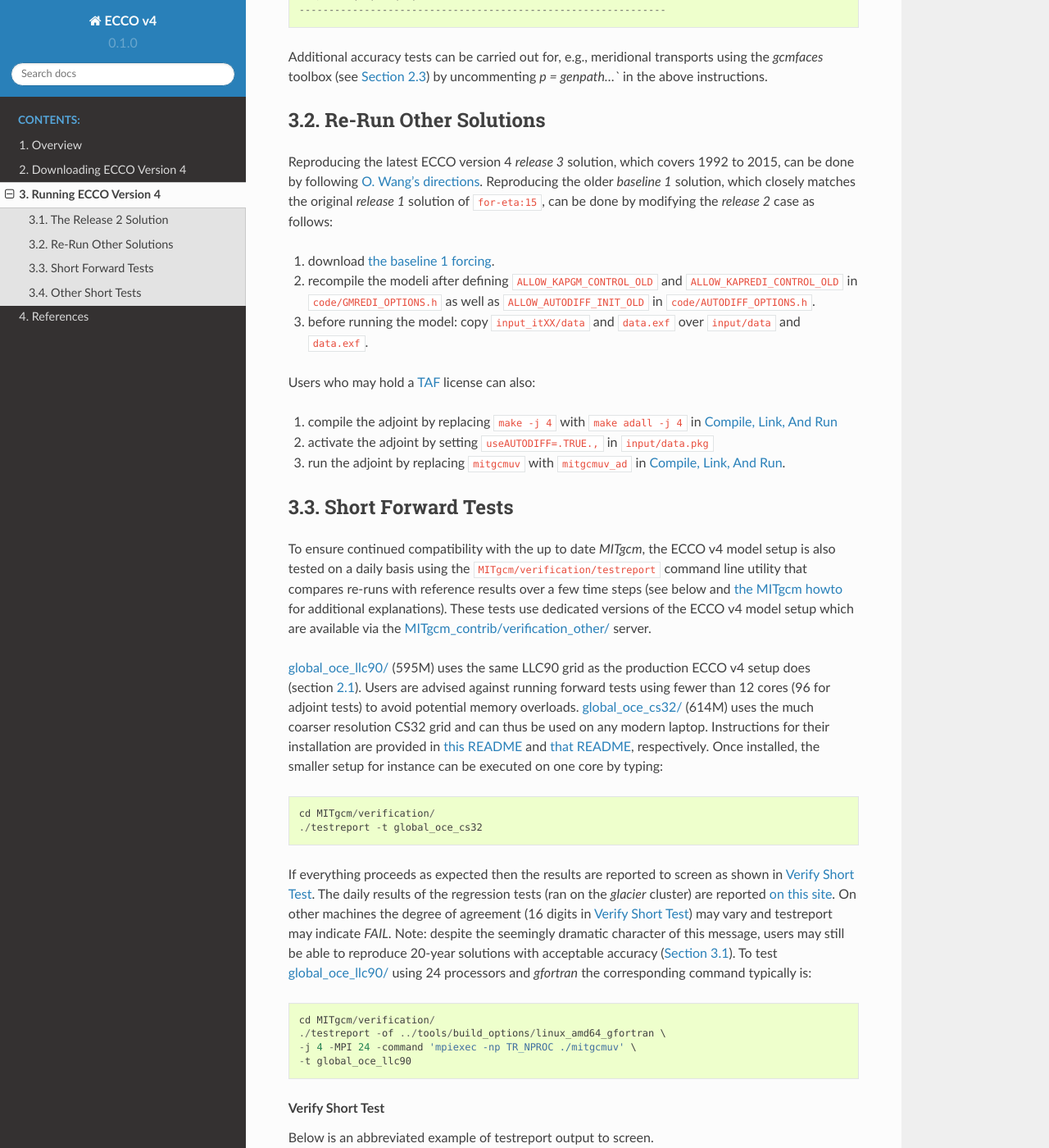
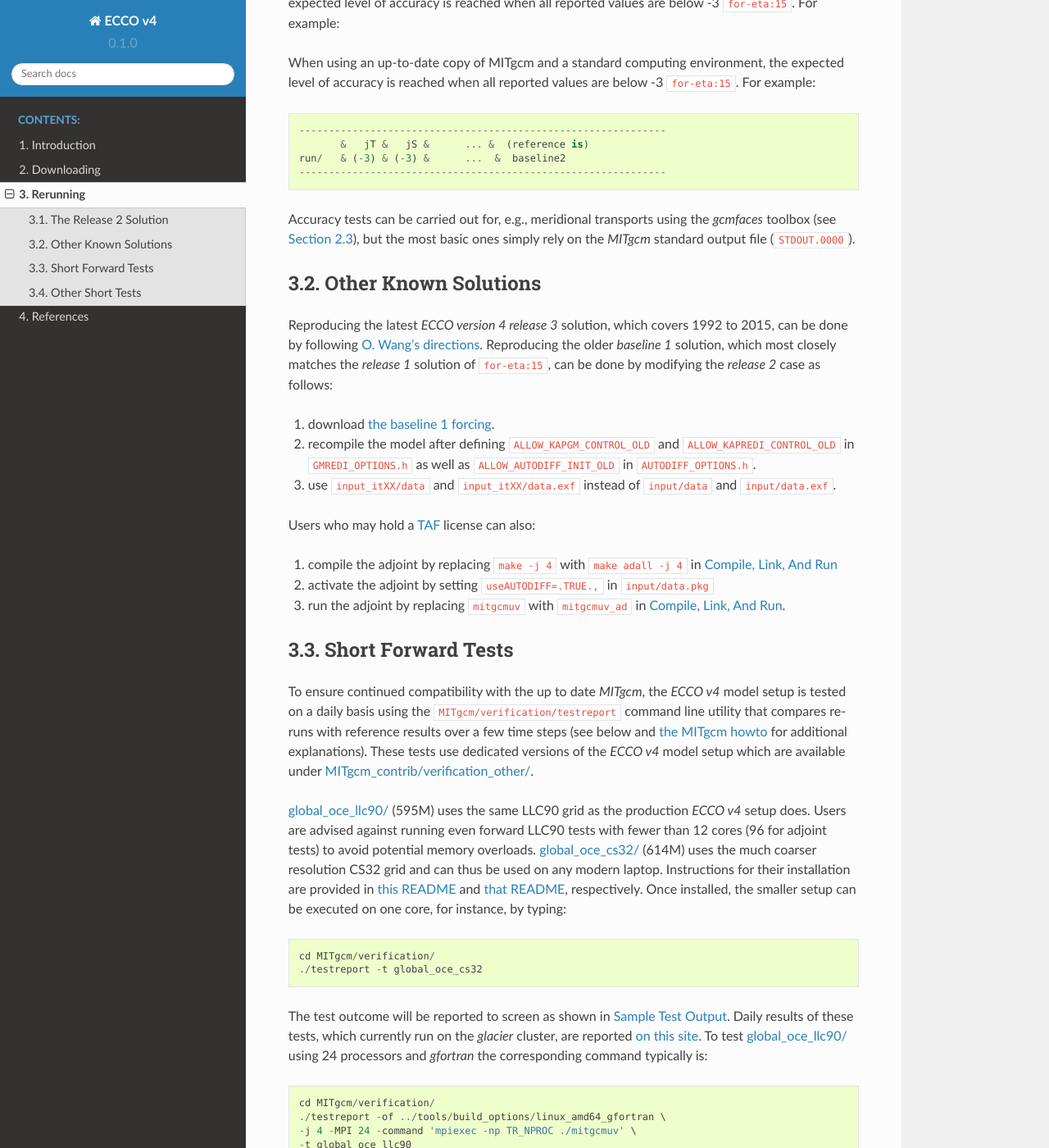
Before and after one commit to gaelforget/ECCOv4, a Sphinx documentation site: the page built from docs/runs.rst, in a window 1280 px wide and 1400 px high, scrolled down 1702 px. Shown: the whole window at 82% size. Built offline with Sphinx 7.4.7 and the Read the Docs theme 2.0.0, drawn with Linux system fonts in a browser that asks for light colours; cross-references to code outside the pages are shown as plain code; some of the changed text lies outside the part shown.

Commit message:
revised sphinx documentation (#9)
* Clean-up the tools section and add reference to I. Fenty's python tutorial.
* Move sections 2.1 and 2.2 to separate rst files
* move the directory tree depiction to a separate file (eccov4r2_dirtree.rst) which is
  now included inside of downloads.rst (rather than runs.rst) after eccov4r2_setup.rst
* revise eccov4r2_setup.rst (download instructions) and the beginning of runs.rst
* mostly cosmetic edits to downloads.rst and the beginning of runs.rst
* revise "Re-Run Other Solutions" and add release 3 at the top
* revise opening pargraphs and section titles
* general clean up of sphinx documentation

```diff
--- a/docs/eccov4r2_dirtree.rst
+++ b/docs/eccov4r2_dirtree.rst
@@ -15,3 +15,7 @@
          results_itXX/         (reference results)
          forcing_baseline2/    (user installed)
          inputs_baseline2/     (user installed)
+
+.. note::
+
+   Some subdirectories are omitted in this depiction.
--- a/docs/eccov4r2_output.rst
+++ b/docs/eccov4r2_output.rst
@@ -8,4 +7,4 @@
     wget --recursive ftp://mit.ecco-group.org/ecco_for_las/version_4/release2/nctiles_climatology
     wget --recursive ftp://mit.ecco-group.org/ecco_for_las/version_4/release2/nctiles_monthly
 
-and similarly for the other directories. The ``nctiles_`` directory prefix indicates that contents are provided on the native LLC90 grid in the nctiles format :cite:`for-eta:15` which can be read in `Matlab` using the `gcmfaces` toolbox (see :numref:`download-analysis`). Alternatively users can download interpolated fields, on a :math:`1/2\times1/2^\circ` grid in the netcdf format, from the ``interp_*`` directories. The ``input_*`` directories contain binary and netcdf input files that can be read by `MITgcm` (:numref:`download-setup` and :numref:`eccov4-baseline`). The ``profiles/`` directory (`see ftp server <ftp://mit.ecco-group.org/ecco_for_las/version_4/release2/profiles/>`_) additionally contains the MITprof collections of collocated in situ and state estimate profiles in `netcdf` format :cite:`for-eta:15`.
+and similarly for the other directories. The ``nctiles_`` directory prefix indicates that contents are provided on the native LLC90 grid in the nctiles format :cite:`for-eta:15` which can be read in `Matlab` using the `gcmfaces` toolbox (see :numref:`download-analysis`). Alternatively users can download interpolated fields, on a :math:`1/2\times1/2^\circ` grid in the netcdf format, from the ``interp_*`` directories. The ``input_*`` directories contain binary and netcdf input files that can be read by `MITgcm` (:numref:`eccov4-baseline`). The ``profiles/`` directory additionally contains the MITprof, netcdf collections of collocated in situ and state estimate profiles :cite:`for-eta:15`.
--- a/docs/eccov4r2_setup.rst
+++ b/docs/eccov4r2_setup.rst
@@ -4,12 +4,11 @@
 ::
 
     git clone https://github.com/MITgcm/MITgcm
+    git clone https://github.com/gaelforget/ECCO_v4_r2
     mkdir MITgcm/mysetups
     mv ECCO_v4_r2 MITgcm/mysetups/.
-    cd MITgcm/mysetups
-    git clone https://github.com/gaelforget/ECCO_v4_r2
 
-Re-running ECCO v4 r2 additionally requires downloading surface forcing input (96G of 6-hourly fields in ECCO v4 r2), initial condition, grid, etc. input (610M), and observational input (25G) either from the `Harvard Dataverse <https://dataverse.harvard.edu/dataverse/ECCOv4r2inputs>`__ permanent archive or from the `ECCO ftp server <ftp://mit.ecco-group.org/ecco_for_las/version_4/release2/>`__ as follows:
+Re-running `ECCO v4 r2` additionally requires downloading surface forcing input (96G of 6-hourly fields in `ECCO v4 r2`), initial condition, grid, etc. input (610M), and observational input (25G) either from the `Harvard Dataverse <https://dataverse.harvard.edu/dataverse/ECCOv4r2inputs>`__ permanent archive or directly from the `ECCO ftp server <ftp://mit.ecco-group.org/ecco_for_las/version_4/release2/>`__ as follows:
 
 ::
 
--- a/docs/index.rst
+++ b/docs/index.rst
@@ -6,14 +6,14 @@
 Welcome to ECCO version 4's documentation!
 ==========================================
 
-Here, you will learn about simple methods that allow you to download, analyze, rerun, or modify ECCO and MITgcm solutions. Estimating the Circulation and Climate of the Ocean, version 4, release 2 (`ECCO v4 r2`) is used as a representative example before documenting newer solutions and additional resources associated with the MIT general circulation model (`MITgcm`).
+Here, you will learn about simple methods that are available to download, analyze, rerun, or modify `ECCO version 4` and `MITgcm` solutions. In the :ref:`downloads` and :ref:`runs` section, the `ECCO v4 r2` solution is taken as an example before reviewing other solutions and additional resources. For an overview of the `ECCO version 4` framework, please refer to :cite:`for-eta:15`.
 
 .. toctree::
    :maxdepth: 3
    :caption: Contents:
    :numbered: 4
 
-   overview.rst
+   introduction.rst
    downloads.rst
    runs.rst
    biblirefs.rst
--- a/docs/runs.rst
+++ b/docs/runs.rst
@@ -1,25 +1,25 @@
 
 .. _runs:
 
-Running ECCO Version 4
-**********************
+Rerunning
+*********
 
-This section first explains how the ECCO version 4 setup can be used to re-run the ECCO v4 r2 solution for 1992–2011 (:numref:`eccov4-baseline`). Other state estimate solutions (:numref:`eccov4-other`), short regression tests (:numref:`testreport`), and optimization tests (:numref:`optim`) are discussed afterwards.
+This section first explains how the `MITgcm` can be used to re-run the `ECCO v4 r2` solution over the 1992–2011 period (:numref:`eccov4-baseline`). Other state estimate solutions (:numref:`eccov4-other`), short regression tests (:numref:`testreport`), and optimization tests (:numref:`optim`) are discussed afterwards.
 
 .. _computers:
 
 .. rubric:: Required Computational Environment
 
-Running the model on a linux clusters requires `gcc` and `gfortran` (or alternative compilers), `mpi` libraries (for parallel computation), and `netcdf` libraries (e.g., for the `profiles` package) as explained in the `MITgcm documentations <http://mitgcm.org/public/docs.html>`__. The 20-year ECCO v4 r2 model run typically takes between 6 to 12 hours when using 96 cores and modern on-premise clusters.
+Running the model on a linux cluster requires `gcc` and `gfortran` (or alternative compilers), `mpi` libraries (for parallel computation), and `netcdf` libraries (e.g., for the `profiles` package) as explained in the `MITgcm documentations <http://mitgcm.org/public/docs.html>`__. In `ECCO v4 r2`, the 20-year model run typically takes between 6 to 12 hours when using 96 cores and modern on-premise clusters.
 
-Users who may lack on-premise resources or IT support can use `the included cloud computing recipe <https://github.com/gaelforget/ECCO_v4_r2/tree/master/example_scripts/>`__ to leverage `Amazon Web Services`'s ``cfncluster`` technology. This recipe sets up a complete computational environment in the `AWS` cloud (hardware, software, model, and inputs). When this recipe was tested in January 2017, the 20 year ECCO v4 r2 model run completed within 36h using 96 vCPUs and `AWS spot instances` for a cost of about 40$.
+Users who may lack on-premise computational resources or IT support can use `the included cloud computing recipe <https://github.com/gaelforget/ECCO_v4_r2/tree/master/example_scripts/>`__ to leverage `Amazon Web Services`'s ``cfncluster`` technology. This recipe sets up a complete computational environment in the `AWS` cloud (hardware, software, model, and inputs). When this recipe was tested in January 2017, the 20-year `ECCO v4 r2` model run took under 36h using 96 vCPUs and `AWS spot instances` for a cost of about 40$.
 
 .. _eccov4-baseline:
 
 The Release 2 Solution
 ----------------------
 
-This section assumes that `MITgcm`, the ECCO v4 setup, and model inputs have been installed according to the :ref:`mitgcmdirs` (see :numref:`download-setup`). Users can then :ref:`baseline` the model to reproduce ECCO v4 r2, and :ref:`testreportecco` once the model run has completed.
+This section assumes that `MITgcm`, the `ECCO v4` setup, and model inputs have been installed according to the :ref:`mitgcmdirs` (see :numref:`download-setup`). Users can then :ref:`baseline` the model to reproduce `ECCO v4 r2`, and :ref:`testreportecco` once the model run has completed.
 
 .. _baseline:
 
@@ -46,24 +46,26 @@
     #3) run model
     mpiexec -np 96 ./mitgcmuv
 
-Other compiler options, besides ``linux_amd64_gfortran``, are provided by the `MITgcm` development team in ``MITgcm/tools/build_options/`` for cases when `gfortran` is not available. The number of cores is 96 by default as seen in :ref:`baseline`. It can be reduced to 24 simply by copying ``code/SIZE.h_24cores`` over ``code/SIZE.h`` before compiling the model and then running it with ``-np 24`` rather than ``-np 96`` in :ref:`baseline`. It can alternatively be increased to 192 cores to speed up the model run or reduce memory requirements.
+.. note::
+
+   On most clusters, users would call ``mpiexec`` (or ``mpirun``) via a queuing system rather than directly from the command line. `The cloud computing recipe <https://github.com/gaelforget/ECCO_v4_r2/tree/master/example_scripts/>`__ provides an example.
+
+Other compiler options, besides ``linux_amd64_gfortran``, are provided by the `MITgcm` development team in ``MITgcm/tools/build_options/`` for cases when `gfortran` is not available. The number of cores is 96 by default as seen in :ref:`baseline`. It can be reduced to, e.g., 24 simply by copying ``code/SIZE.h_24cores`` over ``code/SIZE.h`` before compiling the model and then running `MITgcm` with ``-np 24`` rather than ``-np 96`` in :ref:`baseline`. It can alternatively be increased to, e.g., 192 cores to speed up the model run or reduce memory requirements. In this case one needs to use ``code/SIZE.h_192cores`` at compile-time and ``input/data.exch2_192cores`` at run-time.
 
 .. _testreportecco:
 
 .. rubric:: Verify Results Accuracy
 
-``testreport_ecco.m`` provides a means to evaluate the accuracy of a solution re-run :cite:`for-eta:15`. To this end, open Matlab or Octave and proceed as follows:
+``testreport_ecco.m`` provides means to evaluate the accuracy of solution re-runs :cite:`for-eta:15`. To use it, open Matlab or Octave and proceed as follows:
 
 ::
 
+    cd MITgcm/mysetups/ECCO_v4_r2;
+    p = genpath('gcmfaces/'); addpath(p); %this can be commented out if needed
+    addpath results_itXX; %This adds necessary .m and .mat files to path
+    mytest=testreport_ecco('run/'); %This compute tests and display results
 
-    cd MITgcm/mysetups/ECCO_v4_r2
-    matlab -nodesktop -nodisplay
-
-    %p = genpath('gcmfaces/'); addpath(p);
-
-    addpath results_itXX;%add necessary .m and .mat files to path
-    mytest=testreport_ecco('run/');%compute tests and display results
+When using an up-to-date copy of `MITgcm` and a standard computational environment, the expected level of accuracy is reached when all reported values are below -3 :cite:`for-eta:15`. For example:
 
 When using an up-to-date copy of MITgcm and a standard computing environment, the expected level of accuracy is reached when all reported values are below -3 :cite:`for-eta:15`. For example:
 
@@ -74,20 +76,20 @@
     run/   & (-3) & (-3) &      ...  &  baseline2
     --------------------------------------------------------------
 
-Additional accuracy tests can be carried out for, e.g., meridional transports using the `gcmfaces` toolbox (see :numref:`download-analysis`) by uncommenting `p = genpath...`` in the above instructions.
+Accuracy tests can be carried out for, e.g., meridional transports using the `gcmfaces` toolbox (see :numref:`download-analysis`), but the most basic ones simply rely on the `MITgcm` standard output file (``STDOUT.0000``).
 
 .. _eccov4-other:
 
-Re-Run Other Solutions
-----------------------
+Other Known Solutions
+---------------------
 
-Reproducing the latest ECCO version 4 `release 3` solution, which covers 1992 to 2015, can be done by following `O. Wang's directions <ftp://ecco.jpl.nasa.gov/Version4/Release3/doc/ECCOv4r3_reproduction.pdf>`__. Reproducing the older `baseline 1` solution, which closely matches the original `release 1` solution of :cite:`for-eta:15`, can be done by modifying the `release 2` case as follows:
+Reproducing the latest `ECCO version 4 release 3` solution, which covers 1992 to 2015, can be done by following `O. Wang's directions <ftp://ecco.jpl.nasa.gov/Version4/Release3/doc/ECCOv4r3_reproduction.pdf>`__. Reproducing the older `baseline 1` solution, which most closely matches the `release 1` solution of :cite:`for-eta:15`, can be done by modifying the `release 2` case as follows:
 
 1. download `the baseline 1 forcing <ftp://mit.ecco-group.org/ecco_for_las/version_4/release1/forcing_baseline1/>`__.
 
-2. recompile the modeli after defining ``ALLOW_KAPGM_CONTROL_OLD`` and ``ALLOW_KAPREDI_CONTROL_OLD`` in ``code/GMREDI_OPTIONS.h`` as well as ``ALLOW_AUTODIFF_INIT_OLD`` in ``code/AUTODIFF_OPTIONS.h``.
+2. recompile the model after defining ``ALLOW_KAPGM_CONTROL_OLD`` and ``ALLOW_KAPREDI_CONTROL_OLD`` in ``GMREDI_OPTIONS.h`` as well as ``ALLOW_AUTODIFF_INIT_OLD`` in ``AUTODIFF_OPTIONS.h``.
 
-3. before running the model: copy ``input_itXX/data`` and ``data.exf`` over ``input/data`` and ``data.exf``.
+3. use ``input_itXX/data`` and ``input_itXX/data.exf`` instead of ``input/data`` and ``input/data.exf``.
 
 Users who may hold a `TAF <http://www.fastopt.de/>`__ license can also:
 
@@ -97,22 +99,21 @@
 
 3. run the adjoint by replacing ``mitgcmuv`` with ``mitgcmuv_ad`` in :ref:`baseline`.
 
-
 .. _testreport:
 
 Short Forward Tests
 -------------------
 
-To ensure continued compatibility with the up to date `MITgcm`, the ECCO v4 model setup is also tested on a daily basis using the ``MITgcm/verification/testreport`` command line utility that compares re-runs with reference results over a few time steps (see below and `the MITgcm howto <http://mitgcm.org/public/docs.html>`__ for additional explanations). These tests use dedicated versions of the ECCO v4 model setup which are available via the `MITgcm_contrib/verification_other/ <http://mitgcm.org/viewvc/MITgcm/MITgcm_contrib/verification_other/>`__ server.
+To ensure continued compatibility with the up to date `MITgcm`, the `ECCO v4` model setup is tested on a daily basis using the ``MITgcm/verification/testreport`` command line utility that compares re-runs with reference results over a few time steps (see below and `the MITgcm howto <http://mitgcm.org/public/docs.html>`__ for additional explanations). These tests use dedicated versions of the `ECCO v4` model setup which are available under `MITgcm_contrib/verification_other/ <http://mitgcm.org/viewvc/MITgcm/MITgcm_contrib/verification_other/>`__.
 
-`global_oce_llc90/ <http://mitgcm.org/viewvc/MITgcm/MITgcm_contrib/verification_other/global_oce_llc90/>`__ (595M) uses the same LLC90 grid as the production ECCO v4 setup does (section `2.1 <#eccov4-baseline>`__). Users are advised against running forward tests using fewer than 12 cores (96 for adjoint tests) to avoid potential memory overloads. `global_oce_cs32/ <http://mitgcm.org/viewvc/MITgcm/MITgcm_contrib/verification_other/global_oce_cs32/>`__ (614M) uses the much coarser resolution CS32 grid and can thus be used on any modern laptop. Instructions for their installation are provided in `this README <http://mitgcm.org/viewvc/*checkout*/MITgcm/MITgcm_contrib/verification_other/global_oce_llc90/README>`__ and `that README <http://mitgcm.org/viewvc/*checkout*/MITgcm/MITgcm_contrib/verification_other/global_oce_cs32/README>`__, respectively. Once installed, the smaller setup for instance can be executed on one core by typing:
+`global_oce_llc90/ <http://mitgcm.org/viewvc/MITgcm/MITgcm_contrib/verification_other/global_oce_llc90/>`__ (595M) uses the same LLC90 grid as the production `ECCO v4` setup does. Users are advised against running even forward LLC90 tests with fewer than 12 cores (96 for adjoint tests) to avoid potential memory overloads. `global_oce_cs32/ <http://mitgcm.org/viewvc/MITgcm/MITgcm_contrib/verification_other/global_oce_cs32/>`__ (614M) uses the much coarser resolution CS32 grid and can thus be used on any modern laptop. Instructions for their installation are provided in `this README <http://mitgcm.org/viewvc/*checkout*/MITgcm/MITgcm_contrib/verification_other/global_oce_llc90/README>`__ and `that README <http://mitgcm.org/viewvc/*checkout*/MITgcm/MITgcm_contrib/verification_other/global_oce_cs32/README>`__, respectively. Once installed, the smaller setup can be executed on one core, for instance, by typing:
 
 ::
 
     cd MITgcm/verification/
     ./testreport -t global_oce_cs32
 
-If everything proceeds as expected then the results are reported to screen as shown in :ref:`report`. The daily results of the regression tests (ran on the `glacier` cluster) are reported `on this site <http://mitgcm.org/public/testing.html>`__. On other machines the degree of agreement (16 digits in :ref:`report`) may vary and testreport may indicate `FAIL`. Note: despite the seemingly dramatic character of this message, users may still be able to reproduce 20-year solutions with acceptable accuracy (:numref:`eccov4-baseline`). To test `global_oce_llc90/ <http://mitgcm.org/viewvc/MITgcm/MITgcm_contrib/verification_other/global_oce_llc90/>`__ using 24 processors and `gfortran` the corresponding command typically is:
+The test outcome will be reported to screen as shown in :ref:`report`. Daily results of these tests, which currently run on the `glacier` cluster, are reported `on this site <http://mitgcm.org/public/testing.html>`__. To test `global_oce_llc90/ <http://mitgcm.org/viewvc/MITgcm/MITgcm_contrib/verification_other/global_oce_llc90/>`__ using 24 processors and `gfortran` the corresponding command typically is:
 
 ::
 
@@ -123,7 +124,7 @@
 
 .. _report:
 
-.. rubric:: Verify Short Test
+.. rubric:: Sample Test Output
 
 Below is an abbreviated example of testreport output to screen.
 
@@ -137,12 +138,16 @@
 
     Y Y Y Y>14<16 16 16 16 16 16 16 16  pass  global_oce_cs32
 
+.. note::
+
+   The degree of agreement (16 digits in :ref:`report`) may vary from computer to computer, and ``testreport`` may even indicate `FAIL`, but this does not mean that users won't be able to reproduce 20-year solutions with acceptable accuracy in :numref:`eccov4-baseline`.
+
 .. _optim:
 
 Other Short Tests
 -----------------
 
-Running the adjoint tests associated with :numref:`testreport` requires: (1) a `TAF <http://www.fastopt.de/>`__ license; (2) to soft link ``code/`` as ``code_ad/`` in `global_oce_cs32/ <http://mitgcm.org/viewvc/MITgcm/MITgcm_contrib/verification_other/global_oce_cs32/>`__ and `global_oce_llc90/ <http://mitgcm.org/viewvc/MITgcm/MITgcm_contrib/verification_other/global_oce_llc90/>`__. Users that hold a TAF license can then further proceed with the iterative optimization test case in `global_oce_cs32/input_OI/ <http://mitgcm.org/viewvc/MITgcm/MITgcm_contrib/verification_other/global_oce_cs32/input_OI>`__. Here the ocean model is replaced with a simple diffusion equation.
+Running the adjoint tests associated with :numref:`testreport` requires: (1) holding a `TAF <http://www.fastopt.de/>`__ license; (2) soft linking ``code/`` to ``code_ad/`` in `global_oce_cs32/ <http://mitgcm.org/viewvc/MITgcm/MITgcm_contrib/verification_other/global_oce_cs32/>`__ and `global_oce_llc90/ <http://mitgcm.org/viewvc/MITgcm/MITgcm_contrib/verification_other/global_oce_llc90/>`__. Users that hold a TAF license can then further proceed with the iterative optimization test case in `global_oce_cs32/input_OI/ <http://mitgcm.org/viewvc/MITgcm/MITgcm_contrib/verification_other/global_oce_cs32/input_OI>`__. For this demo, the ocean model is replaced with a simple diffusion equation.
 
 The pre-requisites are:
 
@@ -150,11 +155,11 @@
 
 #. Go to ``MITgcm/lsopt/`` and compile (see section 3.18 in `manual <http://mitgcm.org/public/r2_manual/latest/online_documents/manual.pdf>`__).
 
-#. Go to ``MITgcm/optim/``, replace `natl_box_adjoint` with `global_oce_cs32` in `this Makefile <http://mitgcm.org/viewvc/MITgcm/optim/Makefile>`__, and compile as explained in section 3.18 of `manual <http://mitgcm.org/public/r2_manual/latest/online_documents/manual.pdf>`__. An executable named ``optim.x`` should get created in ``MITgcm/optim/``. If otherwise, please contact mitgcm-support@mit.edu
+#. Go to ``MITgcm/optim/``, replace `natl_box_adjoint` with `global_oce_cs32` in the Makefile, and compile as explained in section 3.18 of `the MITgcm manual <http://mitgcm.org/public/r2_manual/latest/online_documents/manual.pdf>`__ to generate the ``optim.x`` executable. If this process failed, please contact mitgcm-support@mit.edu
 
 #. go to ``global_oce_cs32/input_OI/`` and type ``source ./prepare_run``
 
-To match the reference results reported in `this file <http://mitgcm.org/viewvc/*checkout*/MITgcm/MITgcm_contrib/verification_other/global_oce_cs32/input_OI/README>`__, users should proceed as follows
+To match the reference results from ``input_OI/README``, users should proceed as follows
 
 #. ``./mitgcmuv_ad > output.txt``
 
```
Also changed, not shown: other parts of docs/eccov4r2_output.rst (+1 -2 lines), docs/downloads.rst (+10 -19 lines), docs/introduction.rst (added, +16 -0 lines), docs/overview.rst (deleted, +0 -16 lines).
